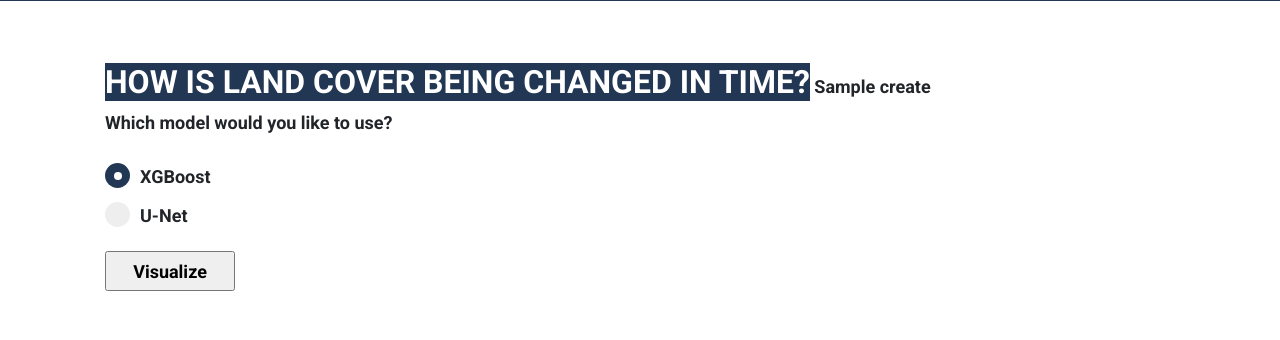
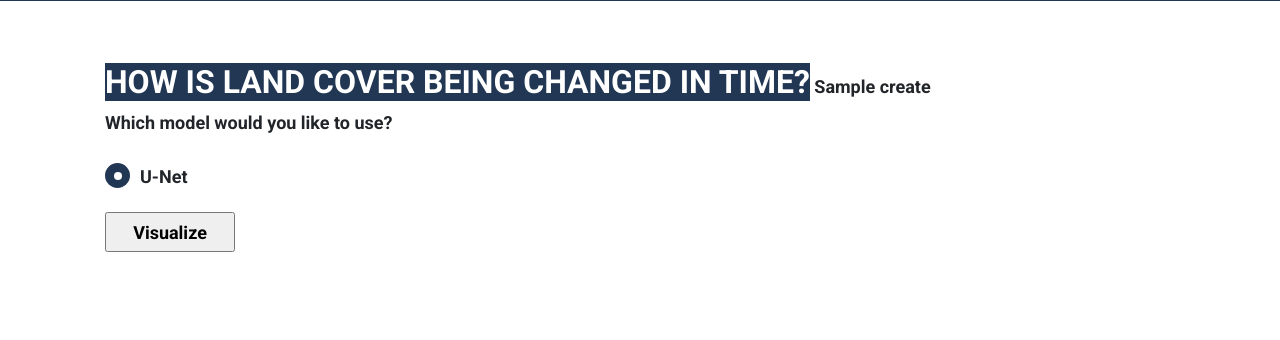
Before and after one commit to andufkova/action_learning, a Flask app: template templates/index.html in a window 1280 px wide. Shown: the part 413-753 px from the top of the page. Run offline with Flask 2, Linux system fonts and the light colour scheme; the template is opened without the code that fills it: most values are stand-ins (such as "Sample title", 1, 10 or a date in 2020); parts of the project's set-up code (start-up, migrations or seed data) failed here and were passed over.

Commit message:
xgboost model deleted because of size xgboost package

```diff
--- a/requirements.txt
+++ b/requirements.txt
@@ -16,4 +16,3 @@ https://storage.googleapis.com/tensorflow/linux/cpu/tensorflow_cpu-2.5.0-cp39-cp
 tifffile
 tqdm
 Werkzeug==2.0.1
-https://files.pythonhosted.org/packages/c8/9b/2ed8bfa595c2b1ee1dc255f012ecea049bb40aa0828b405c02279e2fdabb/xgboost-1.4.2-py3-none-manylinux2014_aarch64.whl
--- a/templates/index.html
+++ b/templates/index.html
@@ -56,15 +56,15 @@
           <form action="results" method="post" id="model-selection">
             Which model would you like to use?<br><br>
 
-            <label class="container">XGBoost
-              <input type="radio" checked="checked" name="model" value="xgboost">
+            <label class="container">U-Net
+              <input type="radio" checked="checked" name="model" value="nn">
               <span class="checkmark"></span>
             </label>
 
-            <label class="container">U-Net
-              <input type="radio" name="model" value="nn">
+            <!--label class="container">XGBoost
+              <input type="radio" name="model" value="xgboost">
               <span class="checkmark"></span>
-            </label>
+            </label-->
 
             <input type="submit" value="Visualize" id="submit-button">
           </form>
```
